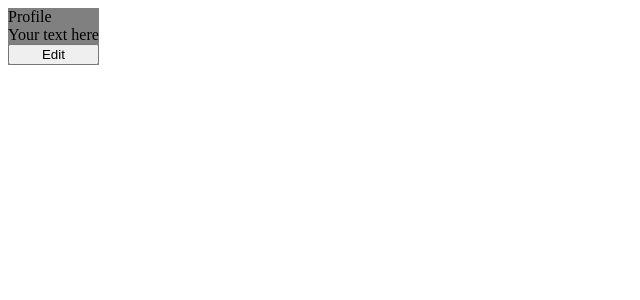
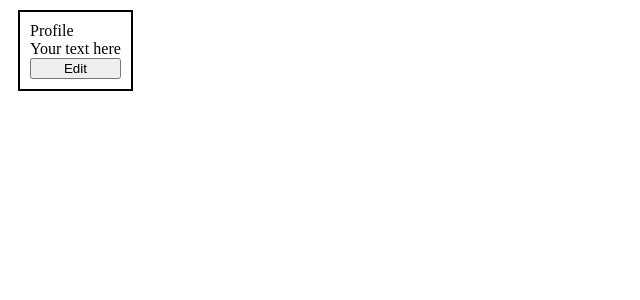
Before and after one commit to feindreh/cv-project, a React (Create React App) app: page / in a window 1280 px wide. Shown: the top 300 px of the page, without its empty margins (0-640 px from the left). Built offline with nearby package versions, Linux system fonts and the light colour scheme.

Commit message:
better dev style

```diff
--- a/src/components/Profile/profile.css
+++ b/src/components/Profile/profile.css
@@ -1,8 +1,11 @@
 
 
 #profile{
-    background-color: grey;
     display: flex;
     flex-direction: column;
     width:fit-content;
+
+    border:solid black 2px;
+    margin:10px;
+    padding:10px;
 }
```
